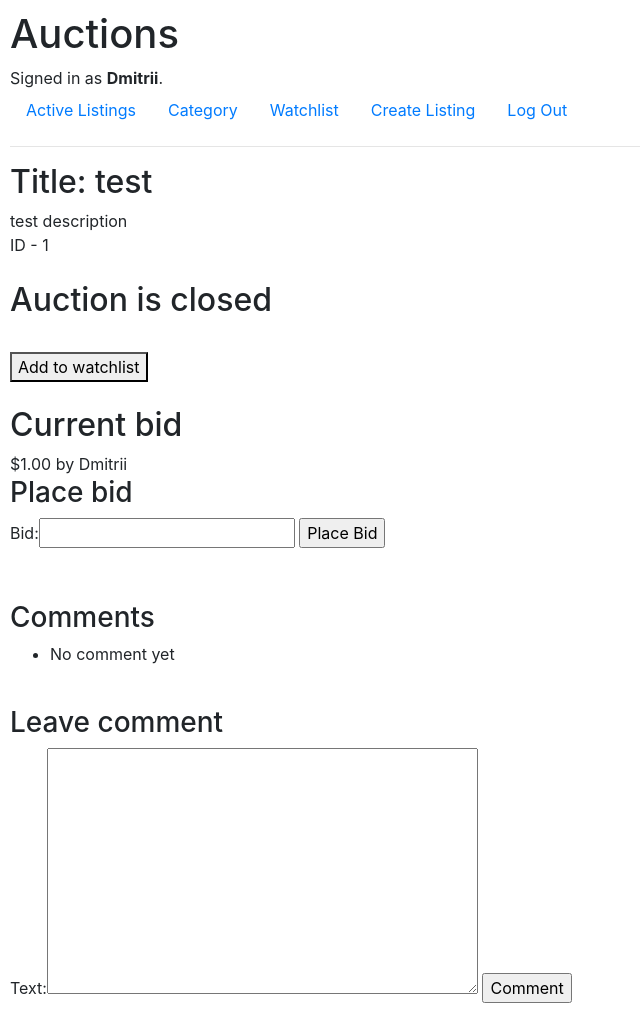
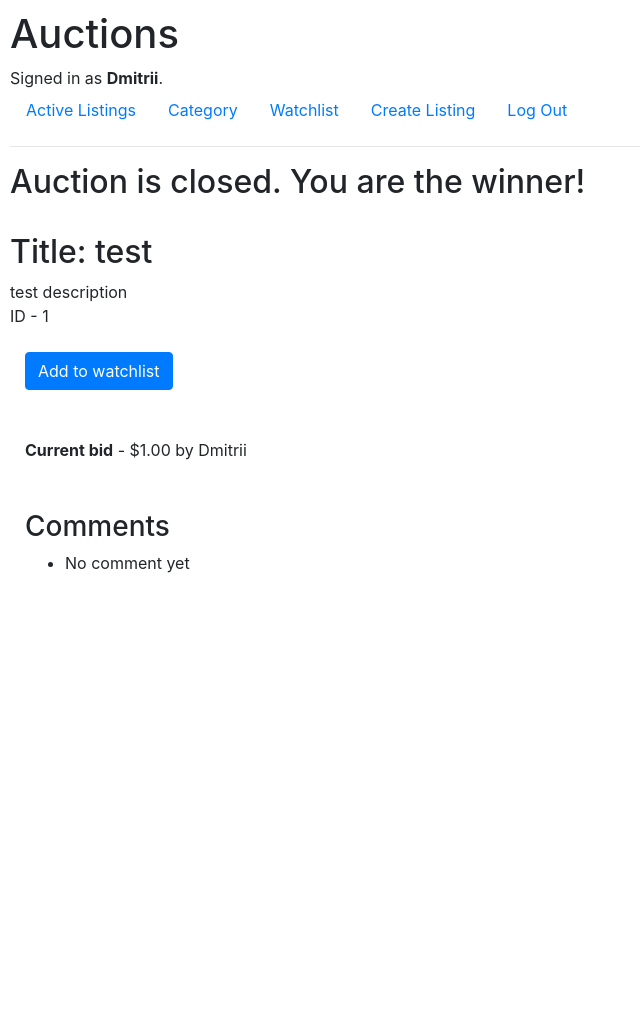
Before and after one commit to Dmitrii-Kozlov/auction, a Django app: page /listing_page/1 in a window 1280 px wide. Shown: the whole page, without its empty margins (0-640 px from the left). After the commit the page ends 573 px from the top, so only its background shows below. Run offline with Django 3.2, Linux system fonts and the light colour scheme; a user stored in the database is signed in; data comes from the database, SQL or seed files in the repository; both versions use the stored data as it was after the commit; some libraries are stand-ins or nearby versions.

Commit message:
добавлено оповещение о выйгранном аукционе. bugfix по работе с неавторизованными пользователями

```diff
--- a/auctions/templates/auctions/listing.html
+++ b/auctions/templates/auctions/listing.html
@@ -1,10 +1,13 @@
 {% extends 'auctions/layout.html' %}
 
 {% block body %}
+<div class="form-group col-md-6 mb-0">
 <form action="{% url 'listing'%}" method="post">
     {% csrf_token %}
     {{ listing_form }}
+    <br>
     {{bid_form}}
-    <input type="submit" value="Create">
+    <button class="btn btn-primary">Create</button>
 </form>
+</div>
 {% endblock %}
--- a/auctions/templates/auctions/listing_page.html
+++ b/auctions/templates/auctions/listing_page.html
@@ -2,63 +2,79 @@
 
 {% block body %}
 <div>
+    {% if active %}
+<h2>Auction is active.</h2>
+{% else %}
+<h2>Auction is closed. {% if user == bid.user %} You are the winner! {% endif %}</h2>
+{% endif %}
+<br>
 <h2>Title: {{listing.title}}</h2>
     </div>
 <div>{{listing.description}}</div>
 <div>ID - {{listing.id}}</div>
 <br>
-{% if active %}
-<h2>Auction is active</h2>
-{% else %}
-<h2>Auction is closed</h2>
-{% endif %}
-<br>
+
+    <div class="form-group col-md-3 mb-0">
+        {% if user.is_authenticated %}
         {% if not remove %}
         <form action="{% url 'watchlist'%}" method="post">
             {% csrf_token %}
-    <button name="add_to_watchlist" value={{listing.id}}>Add to watchlist</button>
+            <button name="add_to_watchlist" class="btn btn-primary" value={{listing.id}}>Add to watchlist</button>
         </form>
         {% else %}
         <form action="{% url 'watchlist'%}" method="post">
             {% csrf_token %}
-    <button name="remove_from_watchlist" value={{listing.id}}>Remove from watchlist</button>
+            <button name="remove_from_watchlist" class="btn btn-primary" value={{listing.id}}>Remove from watchlist</button>
         </form>
         {% endif %}
+        {% endif %}
+    </div>
 <br>
-<h2>Current bid</h2>
+<br>
+    <div class="form-group col-md-3 mb-0">
+        <strong>Current bid</strong> -
         {% if bid %}
         ${{bid.bid|floatformat:2}} by {{bid.user}}
         {% else %}
         No bids yet
         {% endif %}
-<br>
-<h3>Place bid</h3>
+    </div>
+
+    <div class="form-group col-md-3 mb-0">
+         {% if active and user.is_authenticated %}
         <form action="{% url 'place_bid' listing.id %}" method="post">
             {% csrf_token %}
             {{bid_form}}
-    <input type="submit" value="Place Bid">
+            <button class="btn btn-primary">Place bid</button>
         </form>
+        {% endif %}
         <br>
         {% if close_auction %}
         <form action="{% url 'close_auction'%}" method="post">
             {% csrf_token %}
-    <button name="close_auction" value={{listing.id}}>Close auction</button>
+            <button name="close_auction" class="btn btn-primary" value={{listing.id}}>Close auction</button>
         </form>
         {% endif %}
         <br>
+    </div>
+    <div class="form-group col-md-6 mb-0">
         <h3>Comments</h3>
         <ul>
             {%for comment in comments %}
-    <li>{{comment.text}} by {{comment.user}}</li>
+            <li>{{comment.text}} - "{{comment.user}}"</li>
             {% empty %}
             <li>No comment yet</li>
             {% endfor %}
         </ul>
         <br>
+        {% if active and user.is_authenticated %}
         <h3>Leave comment</h3>
         <form action="{% url 'create_comment' listing.id %}" method="post">
             {% csrf_token %}
             {{comment_form}}
-    <input type="submit" value="Comment">
+            <button class="btn btn-primary">Comment</button>
         </form>
+        {% endif %}
+    </div>
+</div>
 {% endblock %}
--- a/auctions/views.py
+++ b/auctions/views.py
@@ -1,7 +1,8 @@
 from django.contrib.auth import authenticate, login, logout
+from django.contrib.auth.decorators import login_required
 from django.core.exceptions import ValidationError
 from django.db import IntegrityError
-from django.forms import ModelForm
+from django.forms import ModelForm, TextInput, Textarea, NumberInput
 from django.http import HttpResponse, HttpResponseRedirect
 from django.shortcuts import render
 from django.urls import reverse
@@ -14,16 +15,26 @@ class ListingForm(ModelForm):
     class Meta:
         model = Listing
         fields = ['title', 'description', 'category']
+        widgets = {
+            'title': TextInput(attrs={'class': 'form-control'}),
+            'description': Textarea(attrs={'class': 'form-control'}),
+        }
 
 class CommentForm(ModelForm):
     class Meta:
         model = Comment
         fields = ['text']
+        widgets = {
+            'text': Textarea(attrs={'class': 'form-control'})
+        }
 
 class BidForm(ModelForm):
     class Meta:
         model = Bid
         fields = ['bid']
+        widgets = {
+            'bid': NumberInput(attrs={'class': 'form-control'})
+        }
 
 
 
@@ -85,6 +96,7 @@ def register(request):
     else:
         return render(request, "auctions/register.html")
 
+@login_required
 def listing(request):
     if request.method == 'POST':
         listing = ListingForm(request.POST)
@@ -111,7 +123,10 @@ def listing(request):
 
 def listing_page(request, page_id):
     page = Listing.objects.get(id=page_id)
-    remove = page in request.user.listings.all()
+    try:
+        remove = page in request.user.listings.all()
+    except:
+        remove = False
     close_auction = page.active and request.user == page.owner
     bid = page.bids.order_by('bid').last()
     return render(request, "auctions/listing_page.html", {
@@ -125,6 +140,7 @@ def listing_page(request, page_id):
         'active':page.active
     })
 
+@login_required
 def create_comment(request, page_id):
     if request.method == 'POST':
         page = Listing.objects.get(id=page_id)
@@ -146,6 +162,7 @@ def category_view(request, category):
         "listings": listings
     })
 
+@login_required
 def watchlist(request):
     if request.method == 'POST':
         try:
@@ -160,6 +177,7 @@ def watchlist(request):
         "listings": user_list
     })
 
+@login_required
 def place_bid(request, page_id):
     if request.method == 'POST':
         page = Listing.objects.get(id=page_id)
@@ -173,6 +191,7 @@ def place_bid(request, page_id):
             new_bid.save()
         return HttpResponseRedirect(reverse('listing_page', args=(page.id,)))
 
+@login_required
 def close_auction(request):
     if request.method == 'POST':
         id = request.POST['close_auction']
--- a/commerce/settings.py
+++ b/commerce/settings.py
@@ -39,6 +39,7 @@ INSTALLED_APPS = [
     'django.contrib.messages',
     'django.contrib.staticfiles',
 ]
+
 
 MIDDLEWARE = [
     'django.middleware.security.SecurityMiddleware',
```
Also changed, not shown: db.sqlite3. Lines whose indentation alone changed are shown as unchanged.
